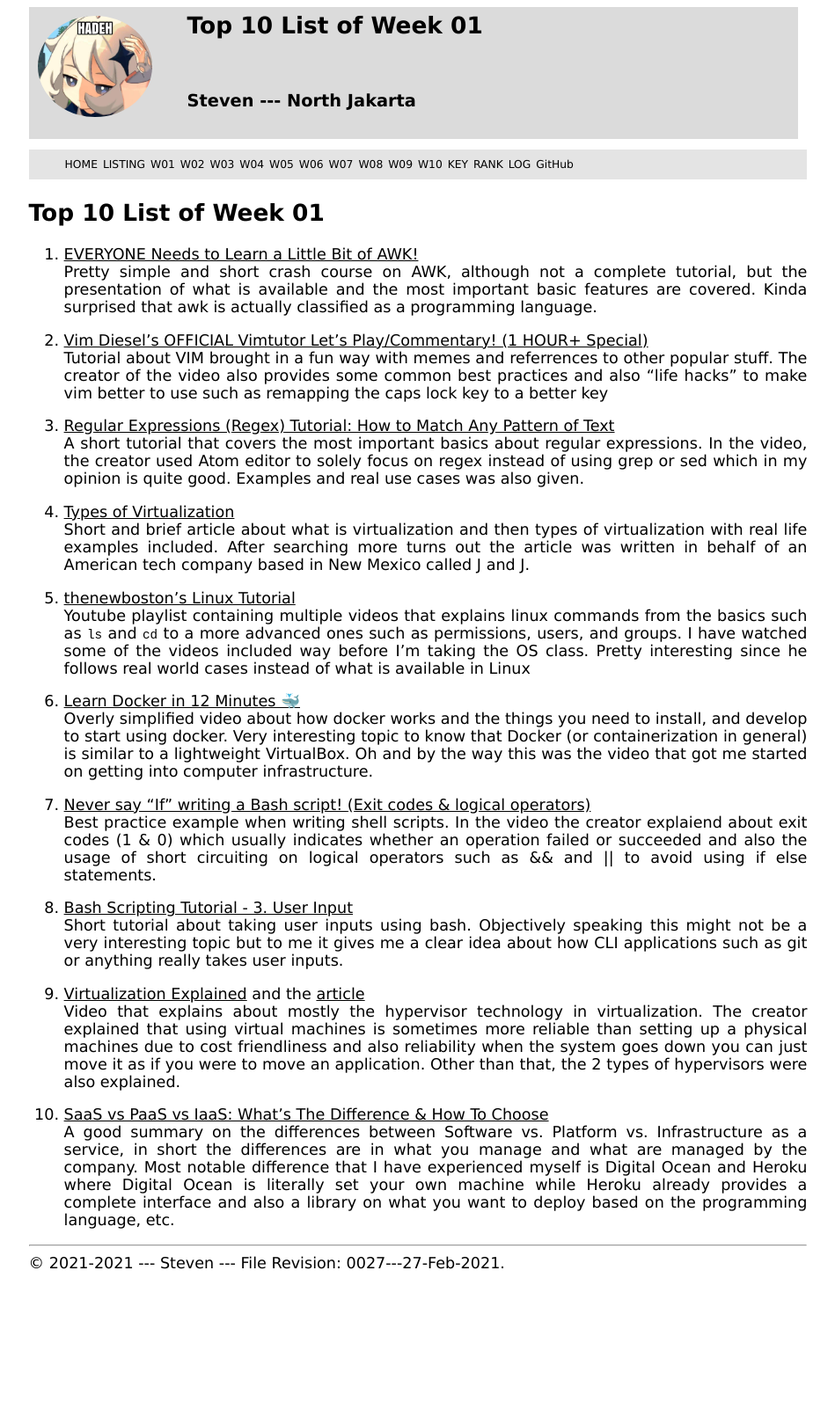
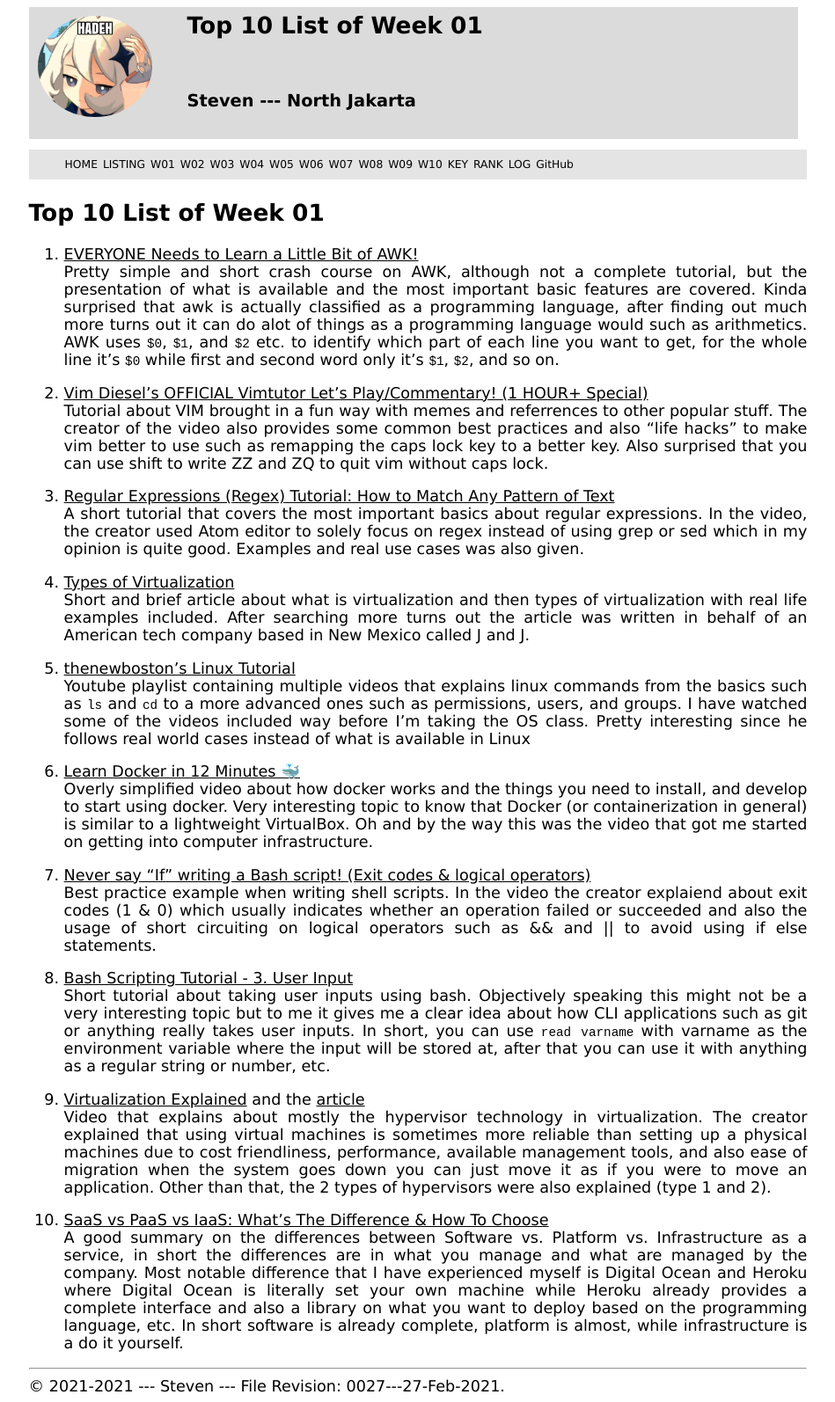
Before and after one commit to stevensim226/os211, a Jekyll site: the page built from w01.md, in a window 1280 px wide. Shown: the whole page at 88% size, without its empty margins (165-1114 px from the left). Built offline with Jekyll 4.4.1, drawn with Linux system fonts in a browser that asks for light colours; our own code applies the rules of GitHub Pages for plain Markdown files; before the commit the page ends 1454 px from its top, so only the background shows below that.

Commit message:
update w01 top 10

```diff
--- a/w01.md
+++ b/w01.md
@@ -6,10 +6,10 @@ permalink: /W01/
 # Top 10 List of Week 01
 
 1. [EVERYONE Needs to Learn a Little Bit of AWK!](https://www.youtube.com/watch?v=jJ02kEETw70)<br>
-Pretty simple and short crash course on AWK, although not a complete tutorial, but the presentation of what is available and the most important basic features are covered. Kinda surprised that awk is actually classified as a programming language.
+Pretty simple and short crash course on AWK, although not a complete tutorial, but the presentation of what is available and the most important basic features are covered. Kinda surprised that awk is actually classified as a programming language, after finding out much more turns out it can do alot of things as a programming language would such as arithmetics. AWK uses `$0`, `$1`, and `$2` etc. to identify which part of each line you want to get, for the whole line it's `$0` while first and second word only it's `$1`, `$2`, and so on.
 
 2. [Vim Diesel's OFFICIAL Vimtutor Let's Play/Commentary! (1 HOUR+ Special)](https://youtu.be/d8XtNXutVto)<br>
-Tutorial about VIM brought in a fun way with memes and referrences to other popular stuff. The creator of the video also provides some common best practices and also "life hacks" to make vim better to use such as remapping the caps lock key to a better key
+Tutorial about VIM brought in a fun way with memes and referrences to other popular stuff. The creator of the video also provides some common best practices and also "life hacks" to make vim better to use such as remapping the caps lock key to a better key. Also surprised that you can use shift to write ZZ and ZQ to quit vim without caps lock.
 
 3. [Regular Expressions (Regex) Tutorial: How to Match Any Pattern of Text
 ](https://www.youtube.com/watch?v=sa-TUpSx1JA)<br>
@@ -30,10 +30,10 @@ Overly simplified video about how docker works and the things you need to instal
 Best practice example when writing shell scripts. In the video the creator explaiend about exit codes (1 & 0) which usually indicates whether an operation failed or succeeded and also the usage of short circuiting on logical operators such as && and || to avoid using if else statements.
 
 8. [Bash Scripting Tutorial - 3. User Input](https://ryanstutorials.net/bash-scripting-tutorial/bash-input.php)<br>
-Short tutorial about taking user inputs using bash. Objectively speaking this might not be a very interesting topic but to me it gives me a clear idea about how CLI applications such as git or anything really takes user inputs.
+Short tutorial about taking user inputs using bash. Objectively speaking this might not be a very interesting topic but to me it gives me a clear idea about how CLI applications such as git or anything really takes user inputs. In short, you can use `read varname` with varname as the environment variable where the input will be stored at, after that you can use it with anything as a regular string or number, etc.
 
 9. [Virtualization Explained](https://www.youtube.com/watch?v=FZR0rG3HKIk) and the [article](https://www.ibm.com/cloud/learn/hypervisors?utm_medium=OSocial&utm_source=Youtube&utm_content=000005UJ&utm_term=10002434&utm_id=YTDescription-101-Virtualization-Explained-LH-Hypervisors-Guide&cm_mmc=OSocial_Youtube-_-Cloud+and+Data+Platform_Cloud+Platform+F2F-_-WW_WW-_-YTDescription-101-Virtualization-Explained-LH-Hypervisors-Guide&cm_mmca1=000005UJ&cm_mmca2=10002434)<br>
-Video that explains about mostly the hypervisor technology in virtualization. The creator explained that using virtual machines is sometimes more reliable than setting up a physical machines due to cost friendliness and also reliability when the system goes down you can just move it as if you were to move an application. Other than that, the 2 types of hypervisors were also explained.
+Video that explains about mostly the hypervisor technology in virtualization. The creator explained that using virtual machines is sometimes more reliable than setting up a physical machines due to cost friendliness, performance, available management tools, and also ease of migration when the system goes down you can just move it as if you were to move an application. Other than that, the 2 types of hypervisors were also explained (type 1 and 2).
 
 10. [SaaS vs PaaS vs IaaS: What’s The Difference & How To Choose](https://www.bmc.com/blogs/saas-vs-paas-vs-iaas-whats-the-difference-and-how-to-choose/)<br>
-A good summary on the differences between Software vs. Platform vs. Infrastructure as a service, in short the differences are in what you manage and what are managed by the company. Most notable difference that I have experienced myself is Digital Ocean and Heroku where Digital Ocean is literally set your own machine while Heroku already provides a complete interface and also a library on what you want to deploy based on the programming language, etc.
+A good summary on the differences between Software vs. Platform vs. Infrastructure as a service, in short the differences are in what you manage and what are managed by the company. Most notable difference that I have experienced myself is Digital Ocean and Heroku where Digital Ocean is literally set your own machine while Heroku already provides a complete interface and also a library on what you want to deploy based on the programming language, etc. In short software is already complete, platform is almost, while infrastructure is a do it yourself.
```
